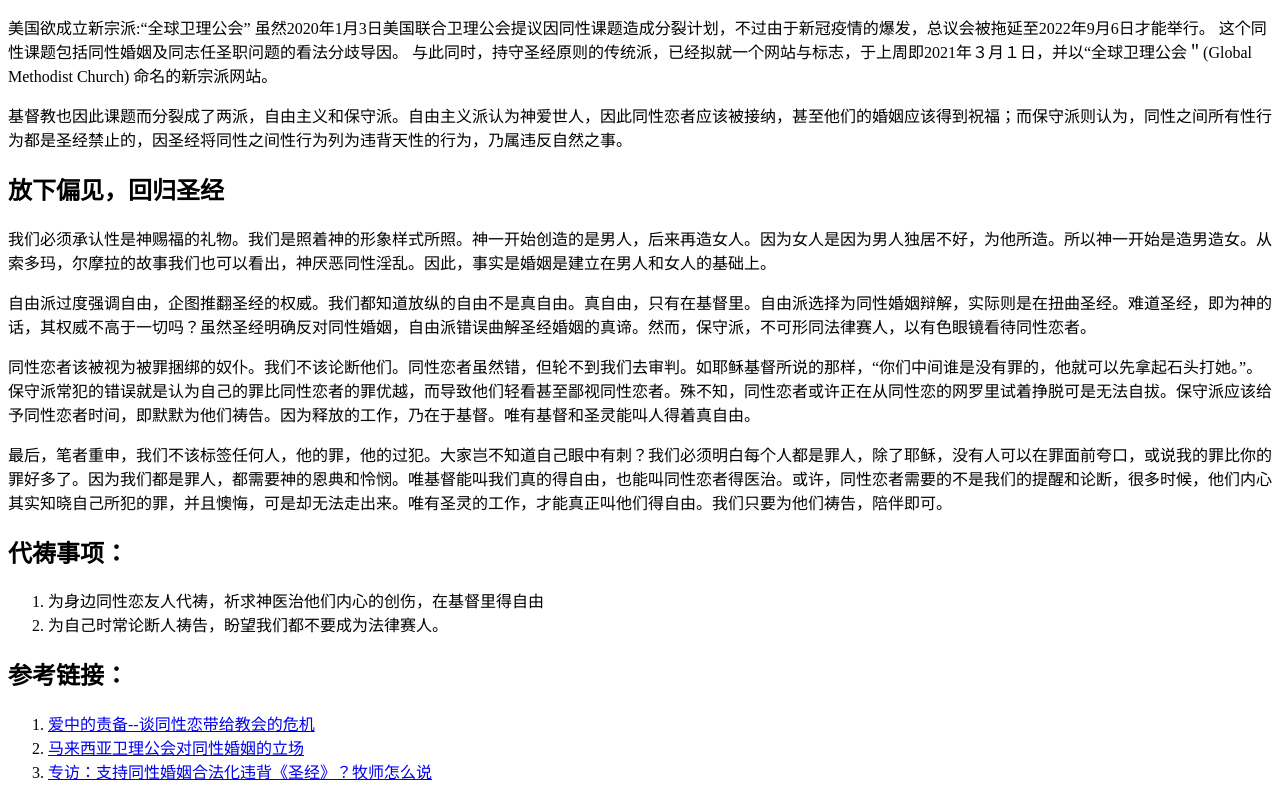
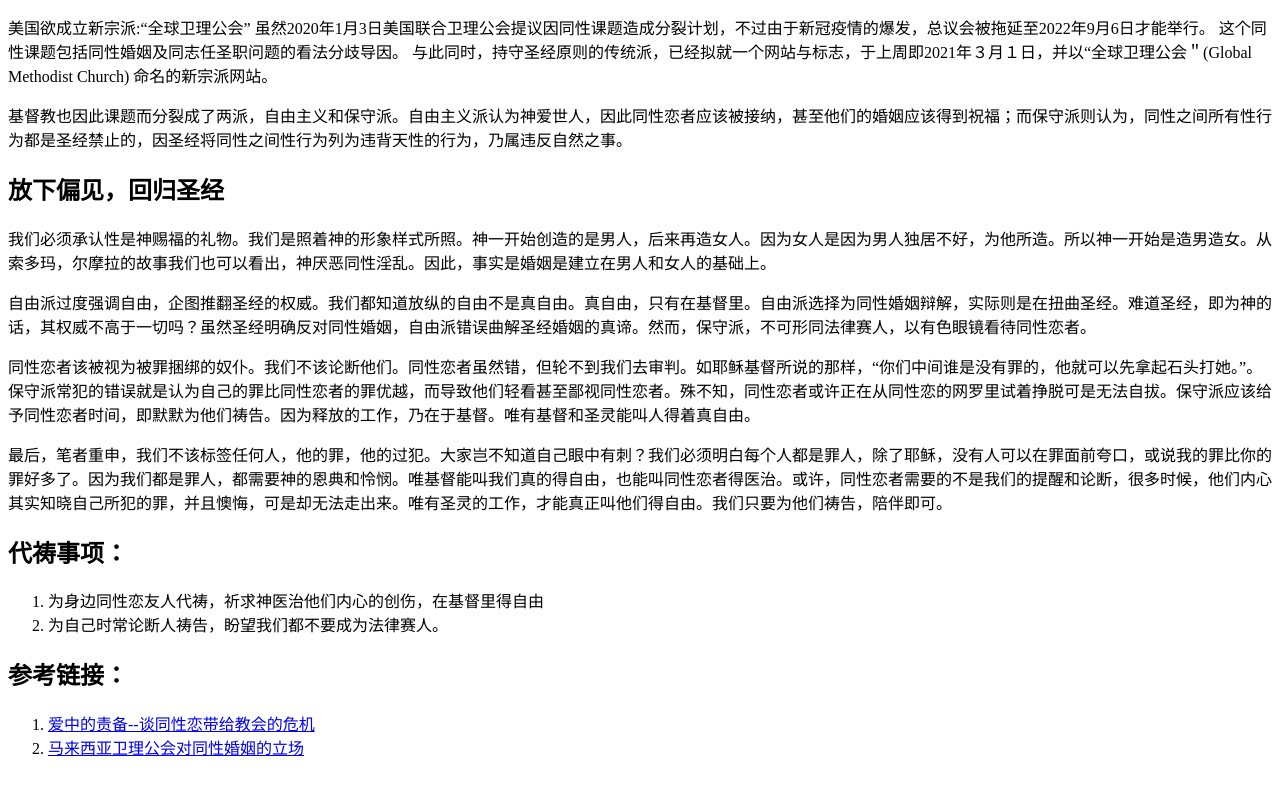
Before and after one commit to hovahyii/jesus-the-only-hope, a Next.js app: page /devotion in a window 1280 px wide. Shown: the part 894-1693 px from the top of the page. After the commit the page ends 1669 px from the top, so only its background shows below. Built offline with nearby package versions, Linux system fonts and the light colour scheme.

Commit message:
remove link:

```diff
--- a/pages/devotion.tsx
+++ b/pages/devotion.tsx
@@ -152,14 +152,7 @@ export default function devotion() {
 											马来西亚卫理公会对同性婚姻的立场
 										</a>
 									</li>
-									<li>
-										<a
-											href="https://www.bbc.com/zhongwen/simp/chinese-news-38400762"
-											target="_blank"
-										>
-											专访：支持同性婚姻合法化违背《圣经》？牧师怎么说
-										</a>
-									</li>
+
 								</ol>
 							</p>
 						</div>
```
